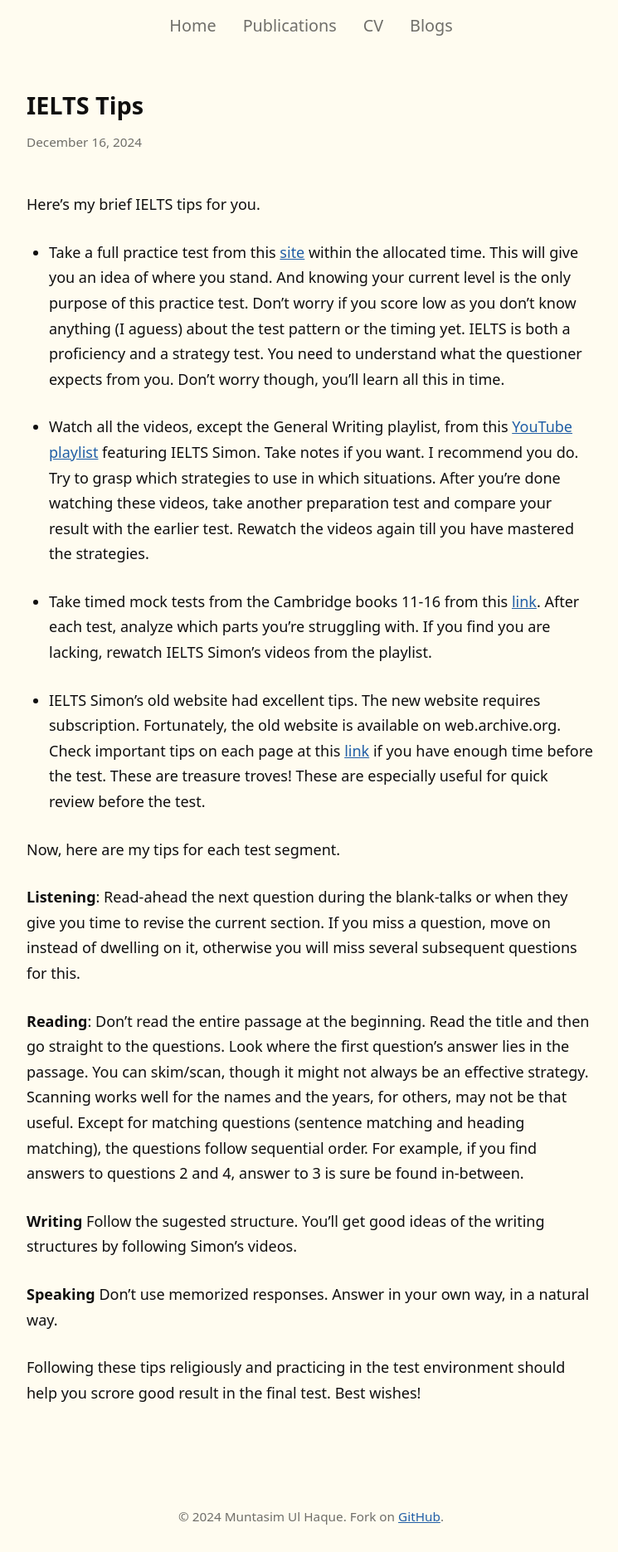
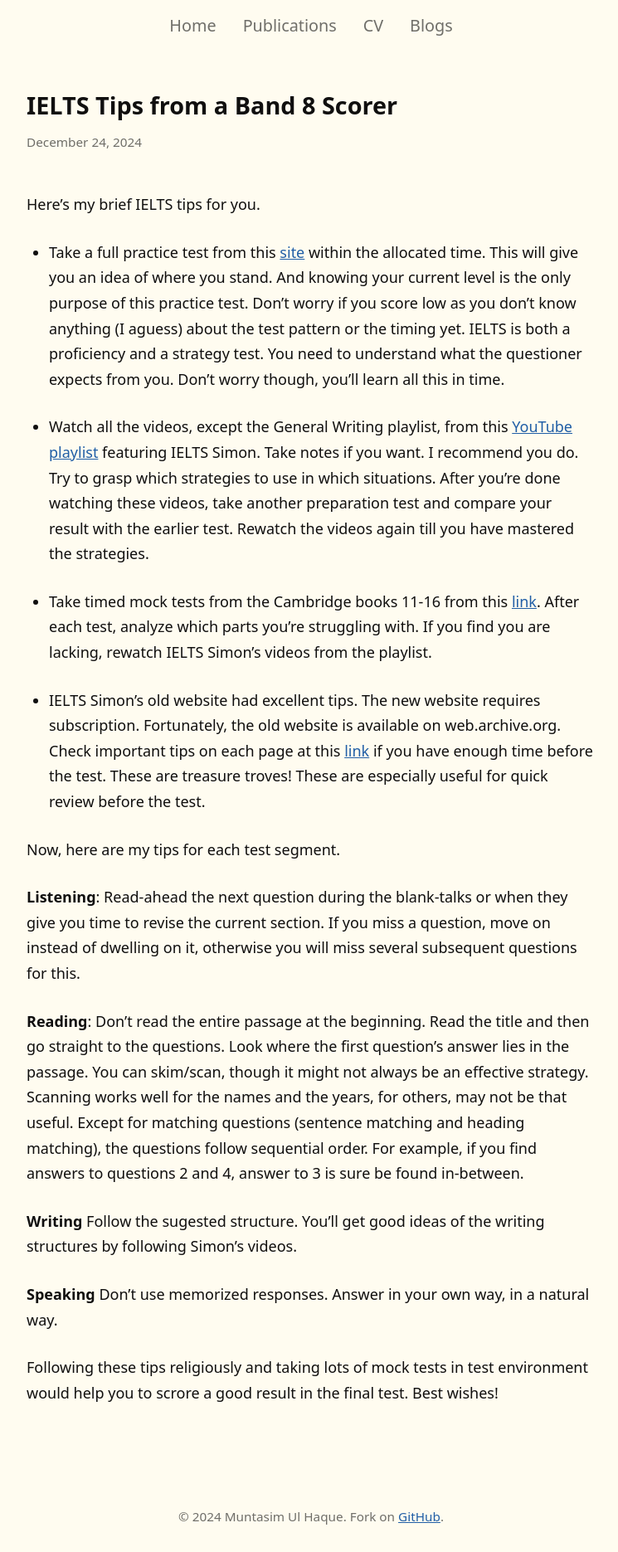
Before and after one commit to muntasimulhaque/muntasimulhaque.github.io, a Jekyll site: the page built from _posts/2024-12-24-ielts-tips.md, in a window 1280 px wide. Shown: the whole page at 83% size, without its empty margins (265-1010 px from the left). Built offline with Jekyll 4.4.1, drawn with Linux system fonts in a browser that asks for light colours.

Commit message:
Update 2024-12-24-ielts-tips.md

```diff
--- a/_posts/2024-12-24-ielts-tips.md
+++ b/_posts/2024-12-24-ielts-tips.md
@@ -1,7 +1,7 @@
 ---
 layout: post
-title: "IELTS Tips"
-date: 2024-12-16
+title: "IELTS Tips from a Band 8 Scorer"
+date: 2024-12-24
 ---
 
 Here's my brief IELTS tips for you.
@@ -24,4 +24,4 @@ Now, here are my tips for each test segment.
 
 **Speaking** Don't use memorized responses. Answer in your own way, in a natural way.
 
-Following these tips religiously and practicing in the test environment should help you scrore good result in the final test. Best wishes!
+Following these tips religiously and taking lots of mock tests in test environment would help you to scrore a good result in the final test. Best wishes!
```
